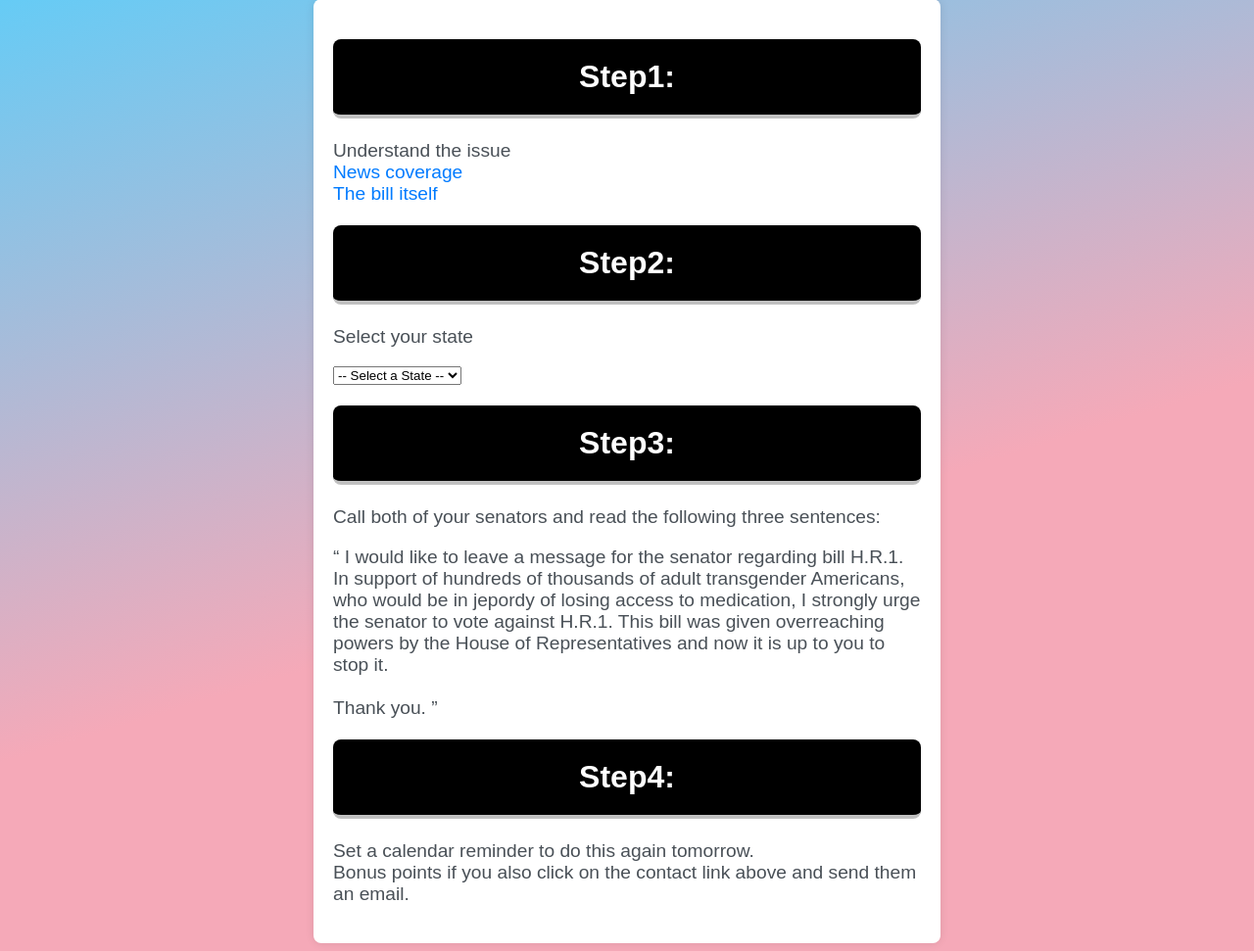
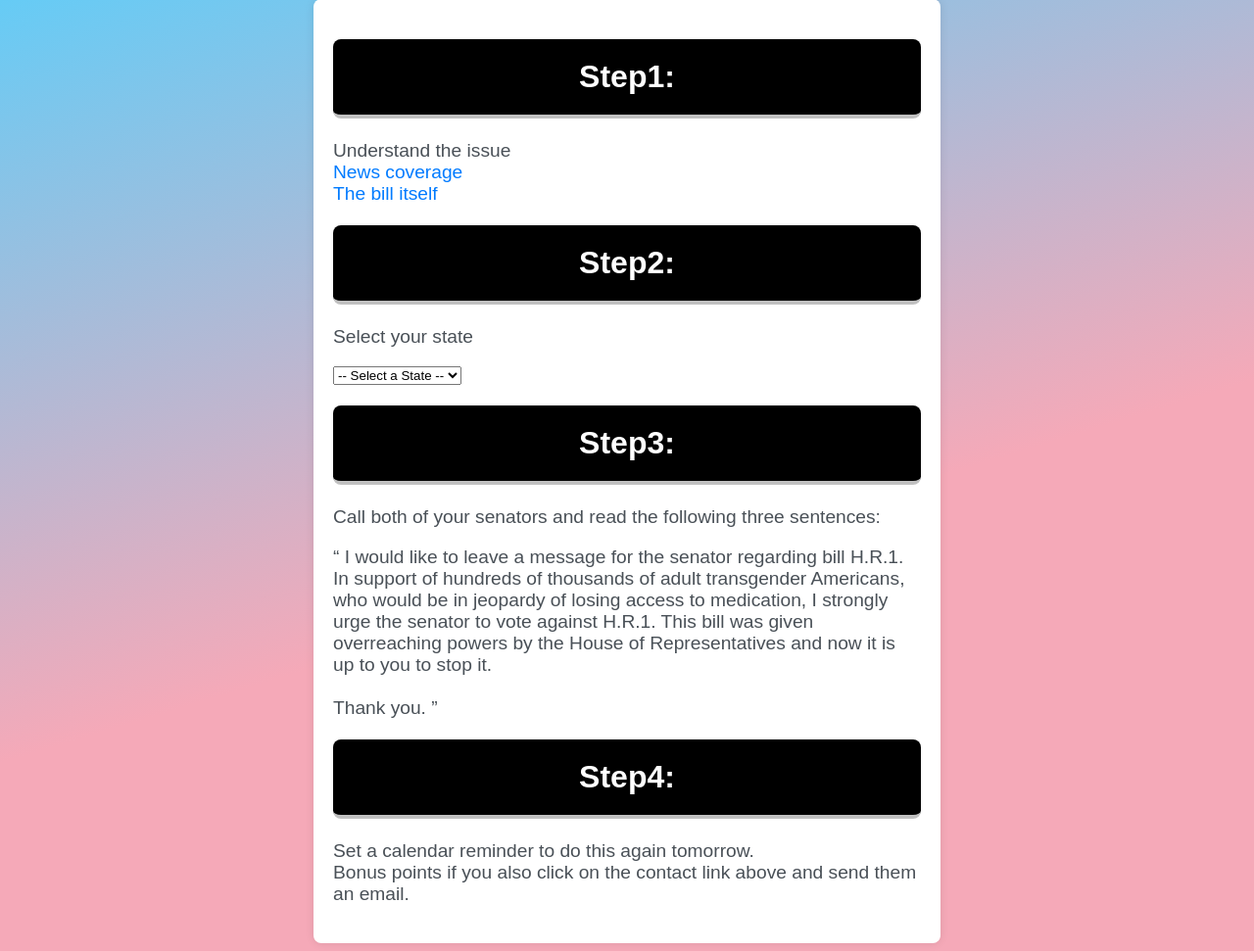
Before and after one commit to Index01/LobbyForTransRights, a Flask app: page / in a window 1280 px wide. Shown: the part 59-1030 px from the top of the page at 98% size. Run offline with Flask 3, Linux system fonts and the light colour scheme.

```diff
--- a/templates/index.html
+++ b/templates/index.html
@@ -41,7 +41,7 @@
             <p>
             <q>
             I would like to leave a message for the senator regarding bill H.R.1.<br>In support of hundreds of thousands
-            of adult transgender Americans, who would be in jepordy of losing access to medication, I strongly urge the senator to vote against H.R.1. This bill was given overreaching powers by the House of Representatives and now it is up to you to stop it. <br><br>Thank you.
+            of adult transgender Americans, who would be in jeopardy of losing access to medication, I strongly urge the senator to vote against H.R.1. This bill was given overreaching powers by the House of Representatives and now it is up to you to stop it. <br><br>Thank you.
             </q>
             </p>
 
```
